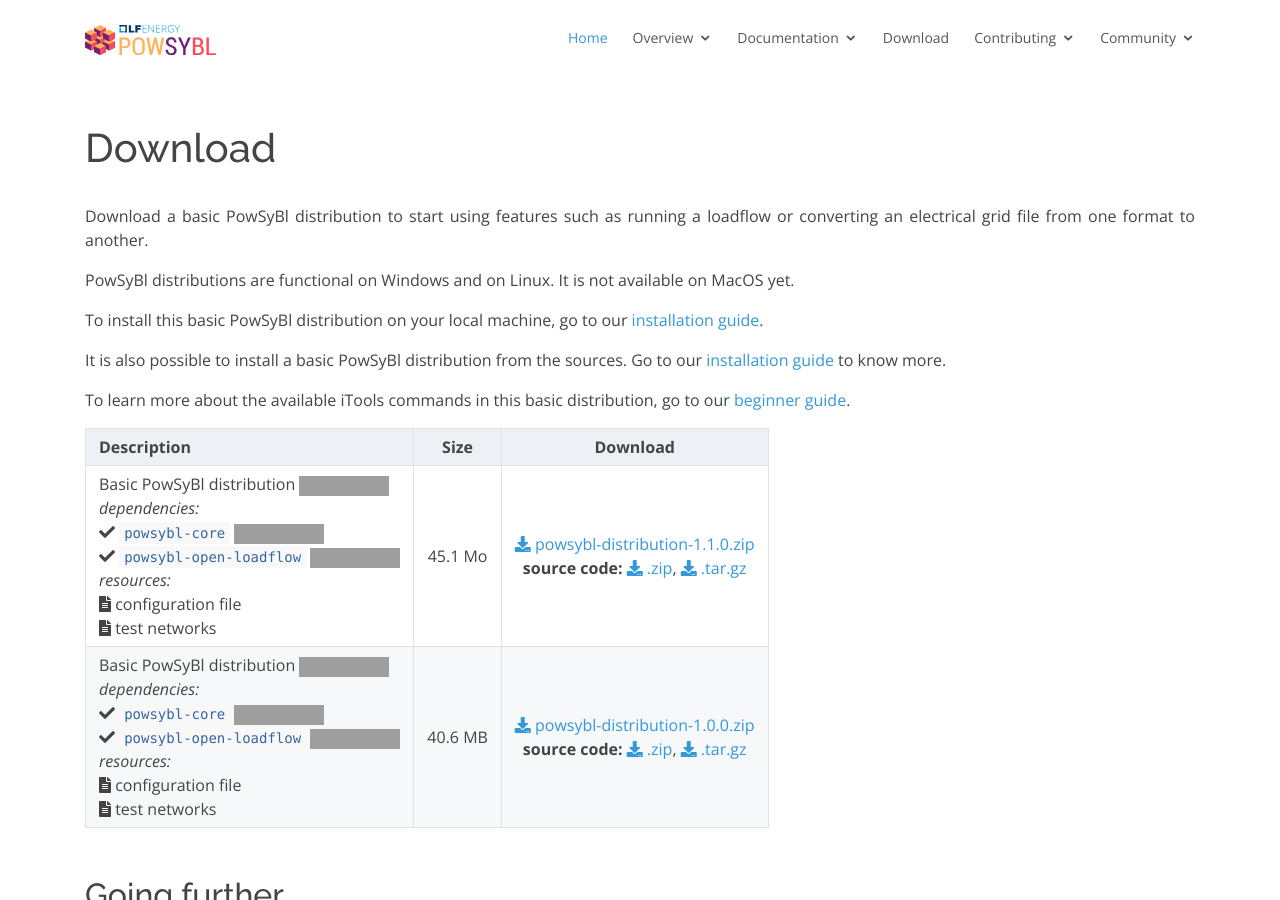
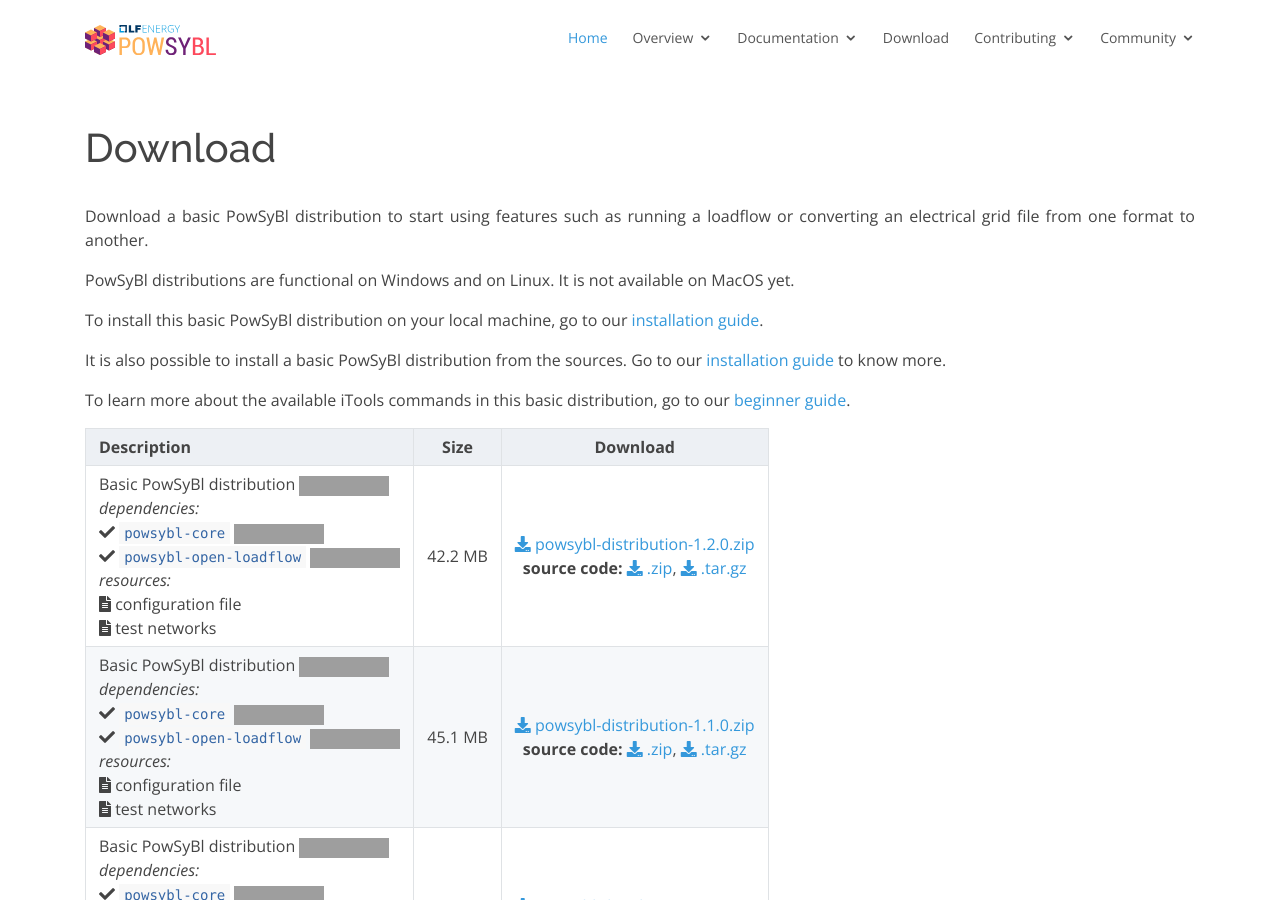
Before and after one commit to powsybl/powsybl.github.io, a Jekyll site: the page built from pages/download/index.md, in a window 1280 px wide and 900 px high. Built offline with Jekyll 4.4.1, drawn with Linux system fonts in a browser that asks for light colours; our own code applies the rules of GitHub Pages for plain Markdown files; grey boxes are pictures that could not be loaded.

Commit message:
Add powsybl-distribution v1.2.0 download link (#210)
Signed-off-by: RALAMBOTIANA MIORA <miora.ralambotiana@rte-france.com>

```diff
--- a/pages/download/index.md
+++ b/pages/download/index.md
@@ -17,7 +17,8 @@
 
 | Description | Size | Download |
 | :------------------- | :----------------: | :----------------: |
-| Basic PowSyBl distribution [![v1.1.0](https://img.shields.io/badge/-v1.1.0-blue.svg)](https://github.com/powsybl/powsybl-distribution/releases/tag/v1.1.0) <br>*dependencies:* <br><i class="fas fa-check"></i> `powsybl-core` [![v3.8.0](https://img.shields.io/badge/-v3.8.0-blue.svg)](https://github.com/powsybl/powsybl-core/releases/tag/v3.8.0) <br><i class="fas fa-check"></i> `powsybl-open-loadflow` [![v0.8.0](https://img.shields.io/badge/-v0.8.0-blue.svg)](https://github.com/powsybl/powsybl-open-loadflow/releases/tag/v0.8.0) <br> *resources:* <br><i class="fas fa-file-alt"></i> configuration file <br><i class="fas fa-file-alt"></i> test networks | 45.1 Mo | [<i class="fas fa-download"></i>  powsybl-distribution-1.1.0.zip](https://github.com/powsybl/powsybl-distribution/releases/download/v1.1.0/powsybl-distribution-1.1.0.zip) <br>**source code:** [<i class="fas fa-download"></i> .zip](https://github.com/powsybl/powsybl-distribution/archive/v1.1.0.zip), [<i class="fas fa-download"></i> .tar.gz](https://github.com/powsybl/powsybl-distribution/archive/v1.1.0.tar.gz)|
+| Basic PowSyBl distribution [![v1.2.0](https://img.shields.io/badge/-v1.2.0-blue.svg)](https://github.com/powsybl/powsybl-distribution/releases/tag/v1.2.0) <br>*dependencies:* <br><i class="fas fa-check"></i> `powsybl-core` [![v4.0.1](https://img.shields.io/badge/-v4.0.1-blue.svg)](https://github.com/powsybl/powsybl-core/releases/tag/v4.0.1) <br><i class="fas fa-check"></i> `powsybl-open-loadflow` [![v0.9.0](https://img.shields.io/badge/-v0.9.0-blue.svg)](https://github.com/powsybl/powsybl-open-loadflow/releases/tag/v0.9.0) <br> *resources:* <br><i class="fas fa-file-alt"></i> configuration file <br><i class="fas fa-file-alt"></i> test networks | 42.2 MB | [<i class="fas fa-download"></i>  powsybl-distribution-1.2.0.zip](https://github.com/powsybl/powsybl-distribution/releases/download/v1.2.0/powsybl-distribution-1.2.0.zip) <br>**source code:** [<i class="fas fa-download"></i> .zip](https://github.com/powsybl/powsybl-distribution/archive/v1.2.0.zip), [<i class="fas fa-download"></i> .tar.gz](https://github.com/powsybl/powsybl-distribution/archive/v1.2.0.tar.gz)|
+| Basic PowSyBl distribution [![v1.1.0](https://img.shields.io/badge/-v1.1.0-blue.svg)](https://github.com/powsybl/powsybl-distribution/releases/tag/v1.1.0) <br>*dependencies:* <br><i class="fas fa-check"></i> `powsybl-core` [![v3.8.0](https://img.shields.io/badge/-v3.8.0-blue.svg)](https://github.com/powsybl/powsybl-core/releases/tag/v3.8.0) <br><i class="fas fa-check"></i> `powsybl-open-loadflow` [![v0.8.0](https://img.shields.io/badge/-v0.8.0-blue.svg)](https://github.com/powsybl/powsybl-open-loadflow/releases/tag/v0.8.0) <br> *resources:* <br><i class="fas fa-file-alt"></i> configuration file <br><i class="fas fa-file-alt"></i> test networks | 45.1 MB | [<i class="fas fa-download"></i>  powsybl-distribution-1.1.0.zip](https://github.com/powsybl/powsybl-distribution/releases/download/v1.1.0/powsybl-distribution-1.1.0.zip) <br>**source code:** [<i class="fas fa-download"></i> .zip](https://github.com/powsybl/powsybl-distribution/archive/v1.1.0.zip), [<i class="fas fa-download"></i> .tar.gz](https://github.com/powsybl/powsybl-distribution/archive/v1.1.0.tar.gz)|
 | Basic PowSyBl distribution [![v1.0.0](https://img.shields.io/badge/-v1.0.0-blue.svg)](https://github.com/powsybl/powsybl-distribution/releases/tag/v1.0.0) <br>*dependencies:* <br><i class="fas fa-check"></i> `powsybl-core` [![v3.5.0](https://img.shields.io/badge/-v3.5.0-blue.svg)](https://github.com/powsybl/powsybl-core/releases/tag/v3.5.0) <br><i class="fas fa-check"></i> `powsybl-open-loadflow` [![v0.5.0](https://img.shields.io/badge/-v0.5.0-blue.svg)](https://github.com/powsybl/powsybl-open-loadflow/releases/tag/v0.5.0) <br> *resources:* <br><i class="fas fa-file-alt"></i> configuration file <br><i class="fas fa-file-alt"></i> test networks | 40.6 MB | [<i class="fas fa-download"></i>  powsybl-distribution-1.0.0.zip](https://github.com/powsybl/powsybl-distribution/releases/download/v1.0.0/powsybl-distribution-1.0.0.zip) <br>**source code:** [<i class="fas fa-download"></i> .zip](https://github.com/powsybl/powsybl-distribution/archive/v1.0.0.zip), [<i class="fas fa-download"></i> .tar.gz](https://github.com/powsybl/powsybl-distribution/archive/v1.0.0.tar.gz)|
 
 
```
